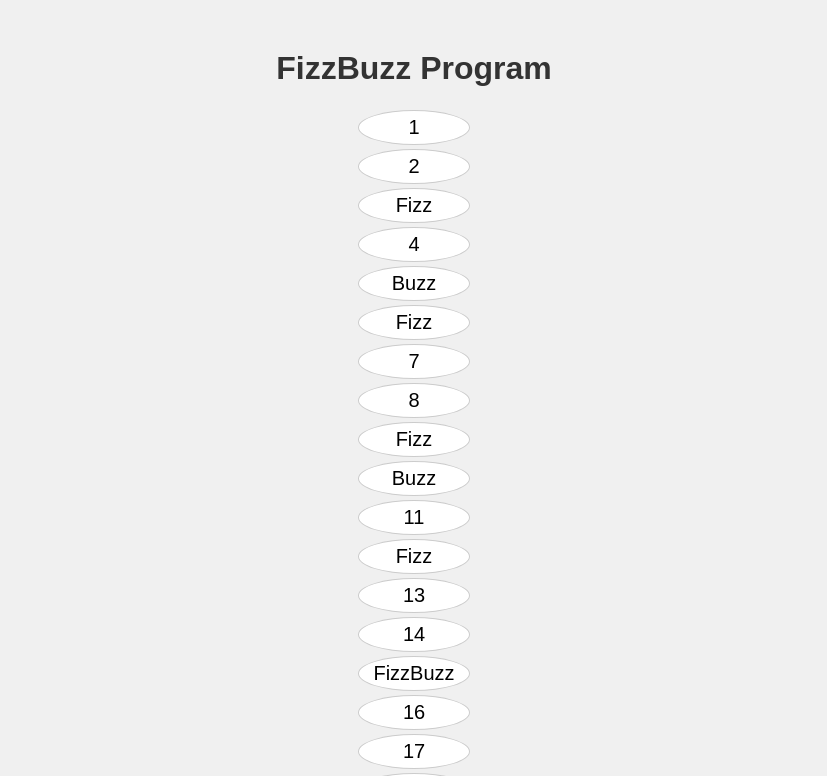
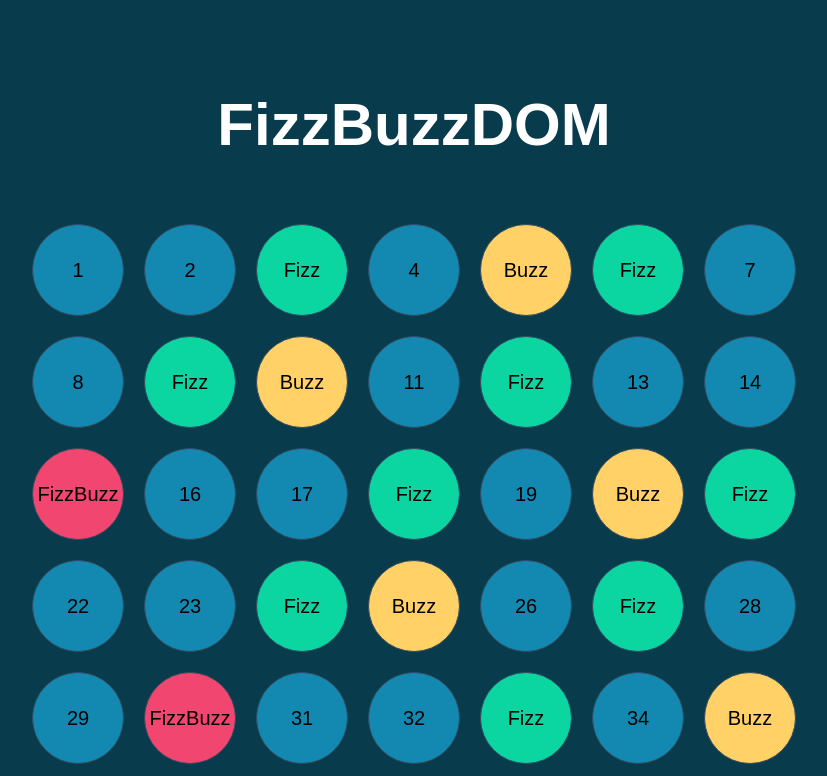
Before and after one commit to Jonathan-Ultini/js-fizzbuzzdom, a plain HTML site: page index.html in a window 1280 px wide. Shown: the top 776 px of the page, without its empty margins (226-1053 px from the left). Drawn offline with Linux system fonts and the light colour scheme.

Commit message:
milestone 3

```diff
--- a/css/styles.css
+++ b/css/styles.css
@@ -1,27 +1,51 @@
 body {
   font-family: Arial, sans-serif;
-  background-color: #f0f0f0;
+  background-color: #083B4C;
   text-align: center;
   margin-top: 50px;
+  display: flex;
+  justify-content: center;
+  align-items: center;
+  flex-direction: column;
 }
 
 h1 {
-  color: #333;
+  color: #fff;
+  font-size: 60px;
 }
 
 #fizzbuzz-container {
   display: flex;
-  flex-direction: column;
-  align-items: center;
+  flex-wrap: wrap;
+  justify-content: center;
+  gap: 10px;
   margin-top: 20px;
+  max-width: 800px;
 }
 
 .fizzbuzz-item {
   font-size: 20px;
-  padding: 5px;
-  margin: 2px;
-  width: 100px;
-  border: 1px solid #ccc;
+  padding: 20px;
+  margin: 5px;
+  width: 50px;
+  height: 50px;
+  display: flex;
+  align-items: center;
+  justify-content: center;
+  border: 1px solid #34495e;
+  background-color: #1389B2;
+  color: black;
   border-radius: 50%;
-  background-color: #fff;
 }
+
+.fizz {
+  background-color: #0BD6A1;
+}
+
+.buzz {
+  background-color: #FFD166;
+}
+
+.fizzbuzz {
+  background-color: #F0466F;
+}
--- a/index.html
+++ b/index.html
@@ -9,7 +9,7 @@
 </head>
 
 <body>
-  <h1>FizzBuzz Program</h1>
+  <h1>FizzBuzzDOM</h1>
 
   <div id="fizzbuzz-container"></div>
 
--- a/js/script.js
+++ b/js/script.js
@@ -5,20 +5,26 @@ const container = document.getElementById('fizzbuzz-container');
 
 // stampiamo a console 100 numeri, con risultati diversi in base alle richieste
 for (let i = 1; i <= 100; i++) {
+
   let output = '';
+  let className = 'fizzbuzz-item';
+
   if (i % 3 === 0 && i % 5 === 0) {
     output = 'FizzBuzz';
+    className += ' fizzbuzz';
   } else if (i % 3 === 0) {
     output = 'Fizz';
+    className += ' fizz';
   } else if (i % 5 === 0) {
     output = 'Buzz';
+    className += ' buzz';
   } else {
     output = i;
   }
 
   // Creiamo un nuovo elemento div per ogni risultato
   const item = document.createElement('div');
-  item.className = 'fizzbuzz-item';
+  item.className = className;
   item.innerText = output;
 
   // Aggiungi l'elemento al contenitore
```
